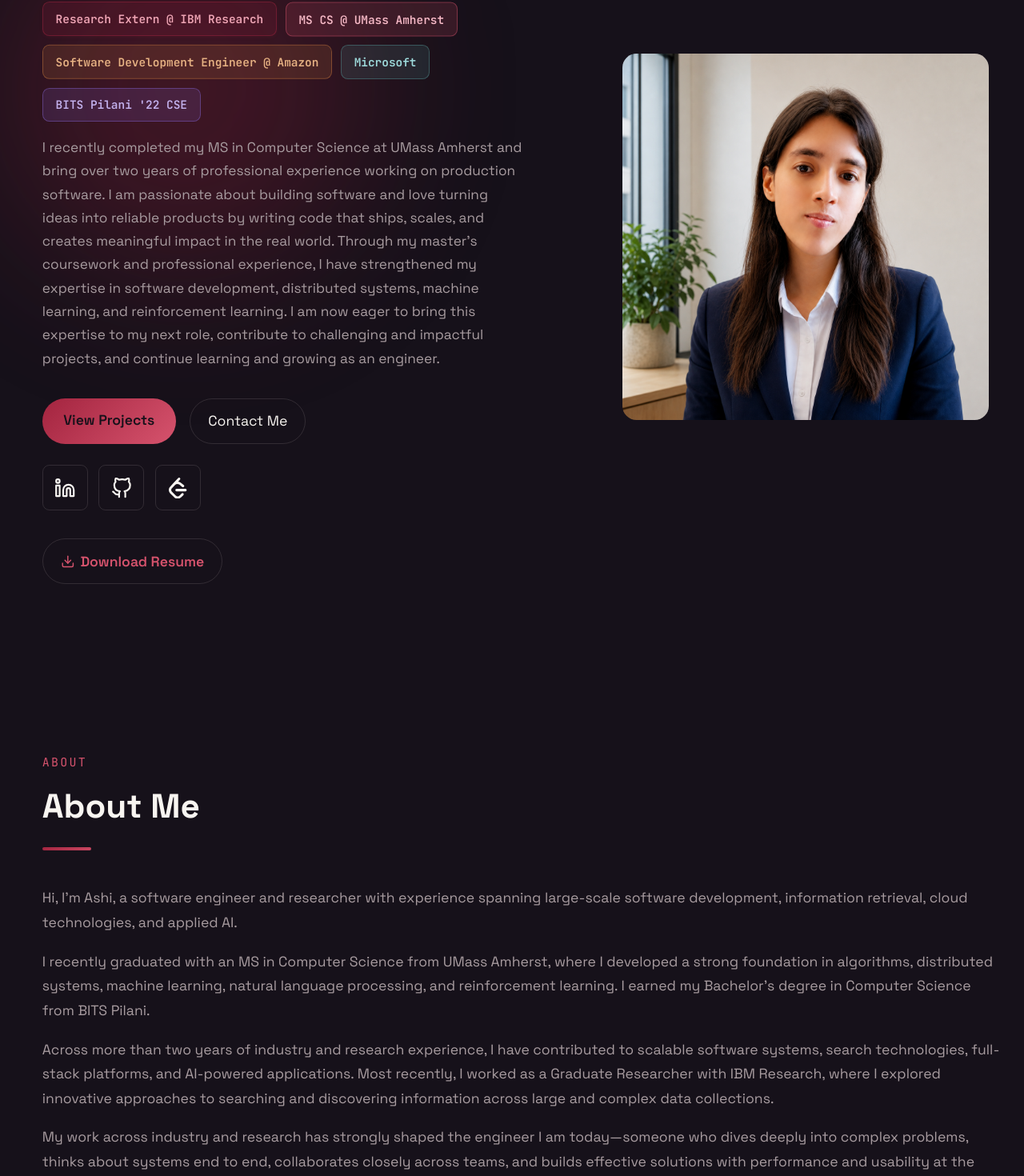
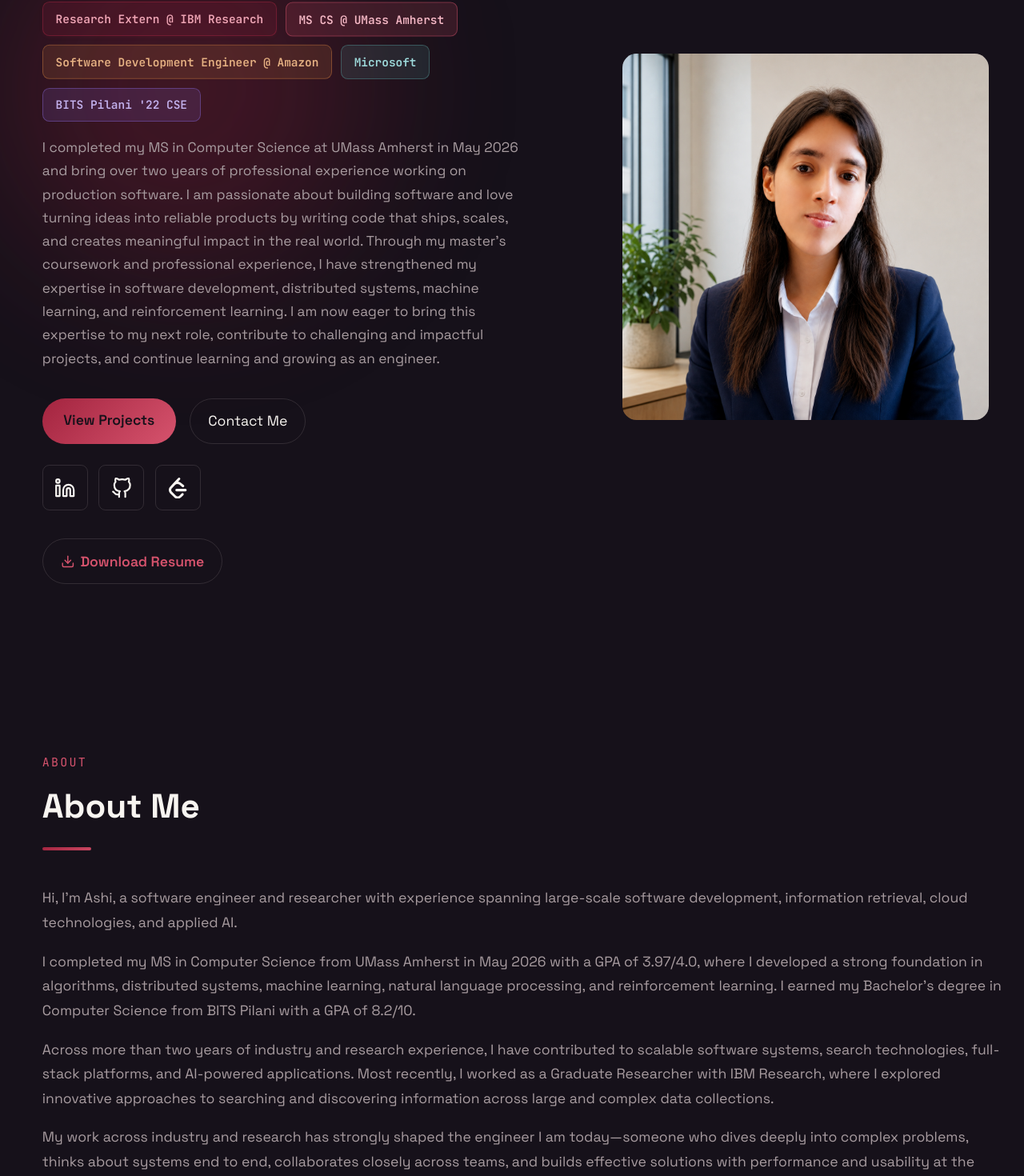
Before and after one commit to ashisinha-dev/portfolio-website, a React (Vite) app: page / in a window 1280 px wide. Shown: the part 323-1793 px from the top of the page at 80% size. Built offline with nearby package versions, Linux system fonts and the light colour scheme.

Commit message:
Update about section

```diff
--- a/src/data/profile.js
+++ b/src/data/profile.js
@@ -11,7 +11,7 @@ export const profile = {
     "BITS Pilani '22 CSE",
   ],
   homeIntro:
-    "I recently completed my MS in Computer Science at UMass Amherst and bring over two years of professional experience working on production software. I am passionate about building software and love turning ideas into reliable products by writing code that ships, scales, and creates meaningful impact in the real world. Through my master's coursework and professional experience, I have strengthened my expertise in software development, distributed systems, machine learning, and reinforcement learning. I am now eager to bring this expertise to my next role, contribute to challenging and impactful projects, and continue learning and growing as an engineer.",
+    "I completed my MS in Computer Science at UMass Amherst in May 2026 and bring over two years of professional experience working on production software. I am passionate about building software and love turning ideas into reliable products by writing code that ships, scales, and creates meaningful impact in the real world. Through my master's coursework and professional experience, I have strengthened my expertise in software development, distributed systems, machine learning, and reinforcement learning. I am now eager to bring this expertise to my next role, contribute to challenging and impactful projects, and continue learning and growing as an engineer.",
   socials: {
     email: 'sin.ash1998@gmail.com',
     phone: '(413) 450-2251',
@@ -23,7 +23,7 @@ export const profile = {
   },
   aboutParagraphs: [
     'Hi, I’m Ashi, a software engineer and researcher with experience spanning large-scale software development, information retrieval, cloud technologies, and applied AI.',
-    'I recently graduated with an MS in Computer Science from UMass Amherst, where I developed a strong foundation in algorithms, distributed systems, machine learning, natural language processing, and reinforcement learning. I earned my Bachelor’s degree in Computer Science from BITS Pilani.',
+    'I completed my MS in Computer Science from UMass Amherst in May 2026 with a GPA of 3.97/4.0, where I developed a strong foundation in algorithms, distributed systems, machine learning, natural language processing, and reinforcement learning. I earned my Bachelor’s degree in Computer Science from BITS Pilani with a GPA of 8.2/10.',
     'Across more than two years of industry and research experience, I have contributed to scalable software systems, search technologies, full-stack platforms, and AI-powered applications. Most recently, I worked as a Graduate Researcher with IBM Research, where I explored innovative approaches to searching and discovering information across large and complex data collections.',
     'My work across industry and research has strongly shaped the engineer I am today—someone who dives deeply into complex problems, thinks about systems end to end, collaborates closely across teams, and builds effective solutions with performance and usability at the forefront.',
     'Currently, I am actively seeking full-time opportunities in Software Development, Machine Learning Engineering, and Distributed Systems. I’m excited to connect with engineers, researchers, recruiters, and ambitious teams working on challenging problems and impactful products. I look forward to bringing my experience, curiosity, and energy to a team where I can make meaningful contributions while continuing to learn and grow.',
```
